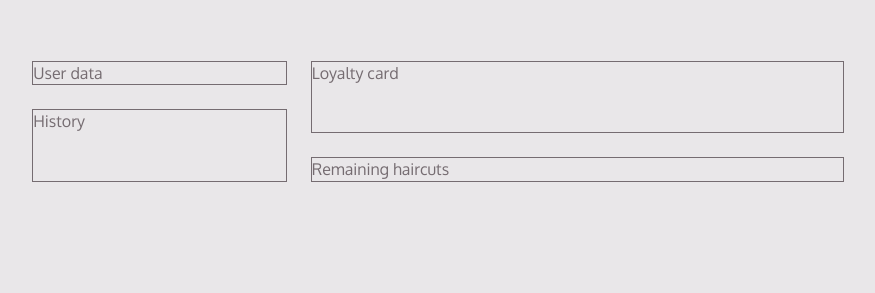
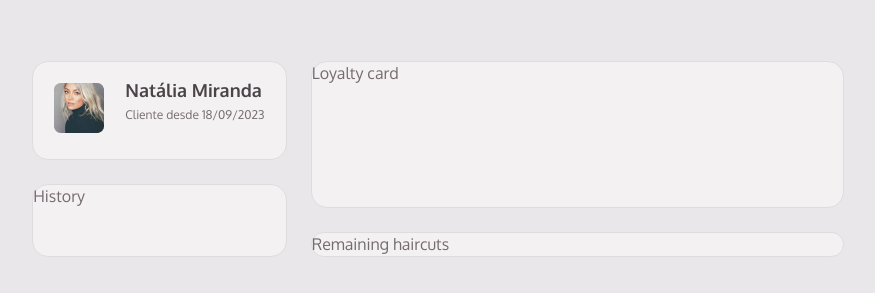
Before and after one commit to JoaoMagnago/mba-desafio-01, a website: page index.html in a window 1280 px wide. Shown: the part 213-506 px from the top of the page, without its empty margins (202-1077 px from the left). Drawn offline with Linux system fonts and the light colour scheme.

Commit message:
feat: create user data styles

```diff
--- a/index.html
+++ b/index.html
@@ -32,7 +32,16 @@
     </header>
 
     <main class="container">
-      <div class="user-data">User data</div>
+      <div class="user-data">
+        <div class="img-container">
+          <img src="src/assets/Picture.png" />
+        </div>
+
+        <div>
+          <h3>Natália Miranda</h3>
+          <span>Cliente desde 18/09/2023</span>
+        </div>
+      </div>
       <div class="loyalty-card">Loyalty card</div>
       <div class="history">History</div>
       <div class="remaining-haircuts">Remaining haircuts</div>
--- a/src/styles/layout.css
+++ b/src/styles/layout.css
@@ -15,6 +15,12 @@
     'C D D';
   gap: 1.5rem;
   width: 100%;
+
+  & > div {
+    border-radius: 16px;
+    border: 1px solid var(--gray-300);
+    background: var(--gray-100);
+  }
 }
 
 @media (width <= 60em) {
--- a/src/styles/sections/user-data.css
+++ b/src/styles/sections/user-data.css
@@ -1,6 +1,47 @@
 .user-data {
   grid-area: A;
-  border: 1px solid;
+  padding: 1rem;
+
+  display: flex;
+  align-items: start;
+  flex-direction: row;
+  gap: 1rem;
+
+  & h3 {
+    font: var(--title-sm);
+    color: var(--gray-600);
+  }
+
+  & span {
+    font: var(--text-xs);
+    color: var(--gray-500);
+  }
+
+  & .img-container {
+    position: relative;
+
+    & img {
+      object-fit: contain;
+      height: 56px;
+      width: 56px;
+    }
+
+    padding: 2px;
+    &::before {
+      content: '';
+      position: absolute;
+      inset: 0;
+      z-index: -1;
+      border-radius: 1.5rem;
+      background: var(--gradient-base);
+    }
+  }
+
+  & div:last-of-type {
+    display: flex;
+    flex-direction: column;
+    gap: 0.25rem;
+  }
 }
 
 @media (width <= 60em) {
```
Also changed, not shown: src/assets/Picture.png (added).
